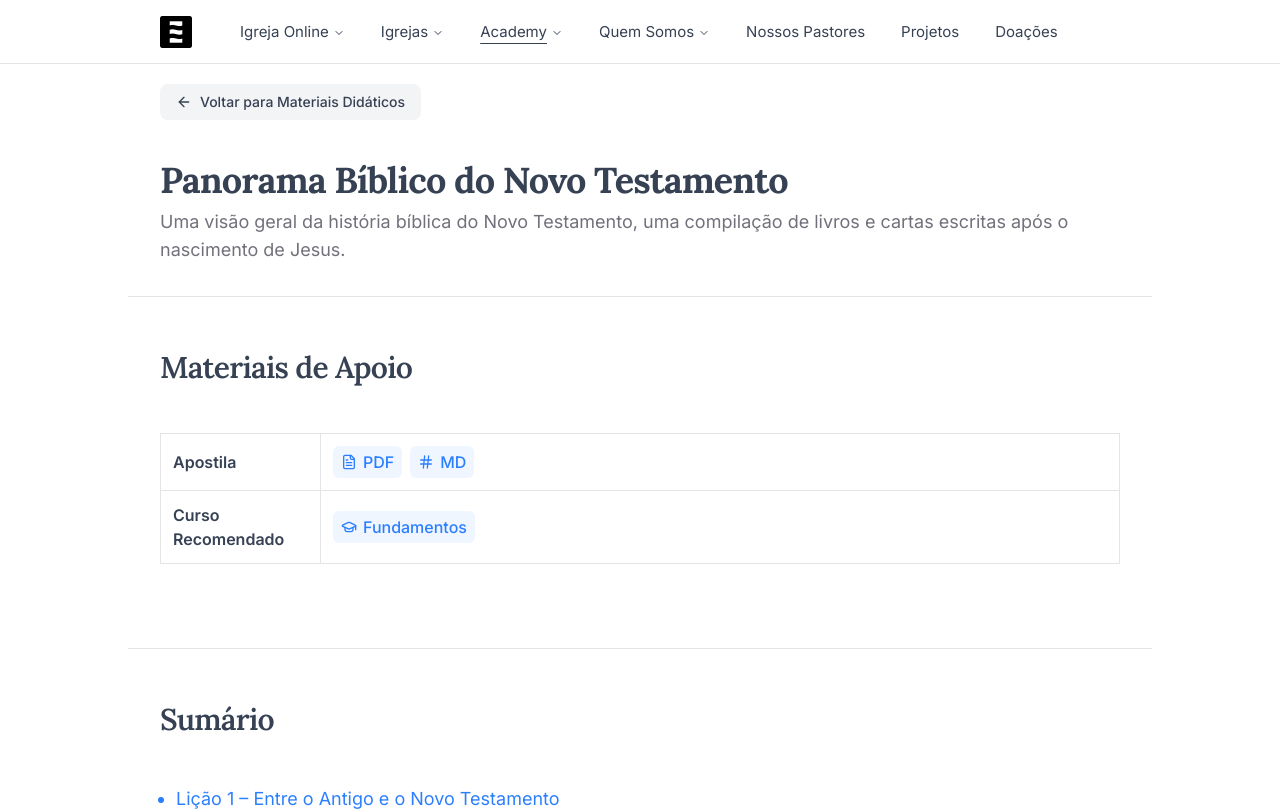
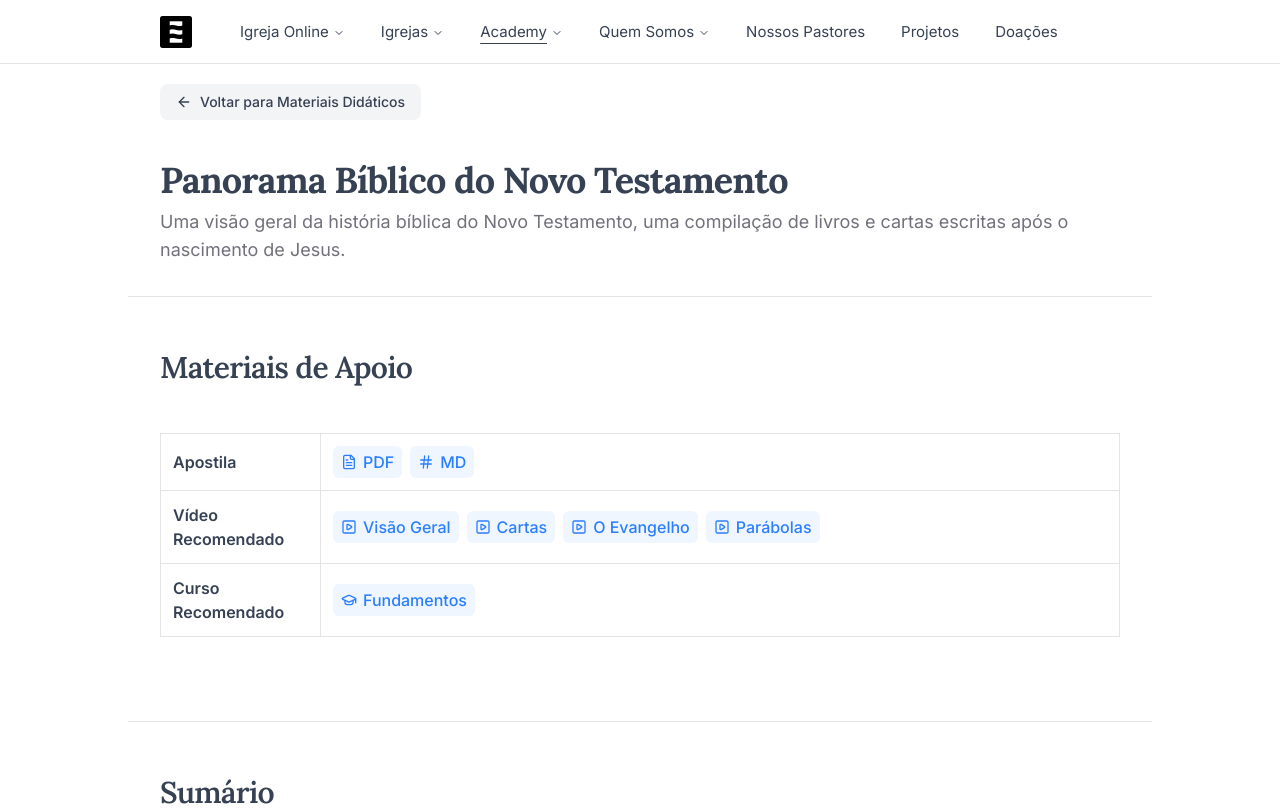
Before and after one commit to oceanodg/ocn-institucional-v4, a Next.js app: page /oceano-academy/materiais-didaticos/panorama-biblico-nt in a window 1280 px wide. Shown: the top 811 px of the page. Built offline with nearby package versions, Linux system fonts and the light colour scheme.

Commit message:
feat: add recommended video section with links to enhance learning resources in Panorama Bíblico do Novo Testamento

```diff
--- a/app/(site)/oceano-academy/materiais-didaticos/panorama-biblico-nt/page.tsx
+++ b/app/(site)/oceano-academy/materiais-didaticos/panorama-biblico-nt/page.tsx
@@ -1,4 +1,4 @@
-import { FileText, GraduationCap, Hash } from "lucide-react";
+import { FileText, GraduationCap, Hash, SquarePlay } from "lucide-react";
 import { HeroContainer } from "~/components/hero";
 import { AllTeachingMaterialsBackButton } from "~/components/back-buttons/all-teaching-materials";
 import { H1, H2, H3, P, Separator } from "~/components/ui";
@@ -53,6 +53,30 @@ export default function PanoramaBiblicoNT() {
                   <LinkSmall href="/oceano-academy/materiais-didaticos/panorama-biblico-nt.md">
                     <Hash className="size-4" />
                     MD
+                  </LinkSmall>
+                </TableCellLinksContainer>
+              </TableCell>
+            </TableRow>
+            <TableRow className="hover:bg-transparent">
+              <TableCell className="border font-semibold">
+                Vídeo Recomendado
+              </TableCell>
+              <TableCell>
+                <TableCellLinksContainer>
+                  <LinkSmall href="https://www.youtube.com/watch?v=eQF_lAnjCTA">
+                    <SquarePlay className="size-4" />
+                    Visão Geral
+                  </LinkSmall>
+                  <LinkSmall href="https://www.youtube.com/watch?v=aImcnIPCvSs">
+                    <SquarePlay className="size-4" />
+                    Cartas
+                  </LinkSmall>
+                  <LinkSmall href="https://www.youtube.com/watch?v=18B-21odNpY">
+                    <SquarePlay className="size-4" />O Evangelho
+                  </LinkSmall>
+                  <LinkSmall href="https://www.youtube.com/watch?v=CEj_5Bu1yjc">
+                    <SquarePlay className="size-4" />
+                    Parábolas
                   </LinkSmall>
                 </TableCellLinksContainer>
               </TableCell>
```
